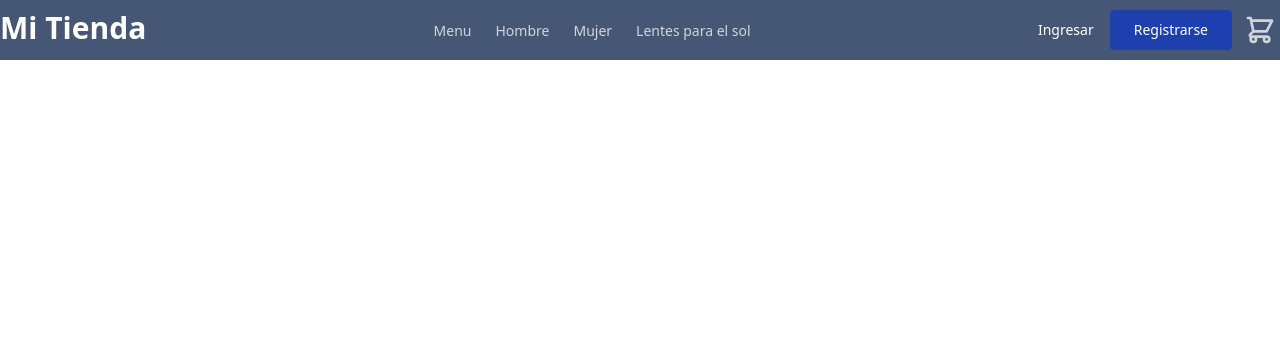
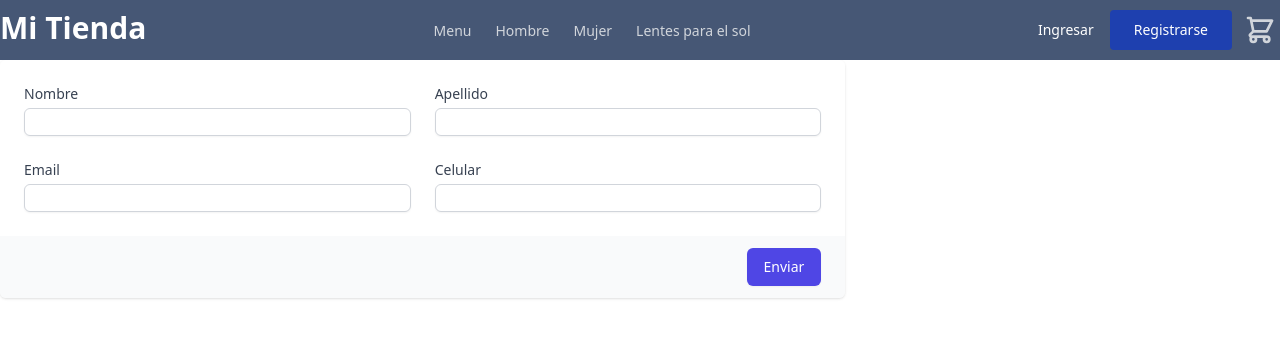
Before and after one commit to EugenioBravi/React-ecommerce, a React (Vite) app: page /form in a window 1280 px wide. Shown: the top 338 px of the page. Built offline with nearby package versions, Linux system fonts and the light colour scheme.

Commit message:
Item Collection II

```diff
--- a/package.json
+++ b/package.json
@@ -13,6 +13,7 @@
     "firebase": "^9.10.0",
     "react": "^18.2.0",
     "react-dom": "^18.2.0",
+    "react-hook-form": "^7.36.1",
     "react-router-dom": "^6.3.0",
     "react-spinners": "^0.13.4"
   },
--- a/src/App.jsx
+++ b/src/App.jsx
@@ -4,6 +4,7 @@ import { BrowserRouter, Route, Routes } from "react-router-dom";
 import ItemDetailContainer from "./components/ItemDetailContainer";
 import { CartContextProvider } from "./components/context/CartContext";
 import Cart from "./components/Cart";
+import Form from "./components/Form";
 
 const App = () => {
   return (
@@ -12,6 +13,7 @@ const App = () => {
         <NavBar />
         <Routes>
           <Route path="/" element={<ItemListContainer />} />
+          <Route path="/form" element={<Form />} />
           <Route path="/item/:id" element={<ItemDetailContainer />} />
           <Route path="/categoria/:category" element={<ItemListContainer />} />
           <Route path="/cart" element={<Cart />} />
--- a/src/components/Cart.jsx
+++ b/src/components/Cart.jsx
@@ -28,6 +28,12 @@ const Cart = () => {
           >
             Vaciar carrito
           </button>
+          <Link
+            to="/form"
+            className="my-2 py-2 px-4 bg-blue-700 font-semibold rounded-xl shadow-sm shadow-gray-300 text-white"
+          >
+            Terminar compra
+          </Link>
         </>
       ) : (
         <></>
--- /dev/null
+++ b/src/components/Form.jsx
@@ -0,0 +1,135 @@
+import { useState } from "react";
+
+import { useCartContext } from "./context/CartContext";
+import { addDoc, collection, getFirestore} from 'firebase/firestore';
+const Form = () => {
+
+  const {cart, totalPrice, clearCart} = useCartContext();
+  const [datos, setDatos] = useState({
+    nombre: "",
+    apellido: "",
+    email: "",
+    celular: "",
+  });
+
+  const handleInputChange = (event) => {
+    setDatos({
+      ...datos,
+      [event.target.name]: event.target.value,
+    });
+  };
+
+  const theDate = new Date().toISOString().slice(0, 10);
+
+  const sendOrder = (event) => {
+    event.preventDefault();
+
+    const order = {
+      buyer: datos,
+      items: cart,
+      total: totalPrice,
+      date: theDate,
+    };
+
+    const db = getFirestore();
+    const ordersCollection = collection(db, "orders");
+    addDoc(ordersCollection, order).then(({ id }) =>
+      console.log(id)
+    );
+
+    clearCart;
+  };
+
+  return (
+    <div>
+      <div className="md:grid md:grid-cols-3 md:gap-6">
+        <div className="mt-5 md:col-span-2 md:mt-0">
+          <form onSubmit={sendOrder}>
+            <div className="overflow-hidden shadow sm:rounded-md">
+              <div className="bg-white px-4 py-5 sm:p-6">
+                <div className="grid grid-cols-6 gap-6">
+                  <div className="col-span-6 sm:col-span-3">
+                    <label
+                      htmlFor="nombre"
+                      className="block text-sm font-medium text-gray-700"
+                    >
+                      Nombre
+                    </label>
+                    <input
+                      type="text"
+                      name="nombre"
+                      id="nombre"
+                      autoComplete="given-name"
+                      className="border mt-1 block w-full rounded-md border-gray-300 shadow-sm  sm:text-sm  h-7 pl-2"
+                      onChange={handleInputChange}
+                    />
+                  </div>
+
+                  <div className="col-span-6 sm:col-span-3">
+                    <label
+                      htmlFor="apellido"
+                      className="block text-sm font-medium text-gray-700"
+                    >
+                      Apellido
+                    </label>
+                    <input
+                      type="text"
+                      name="apellido"
+                      id="apellido"
+                      autoComplete="family-name"
+                      className="border mt-1 block w-full rounded-md border-gray-300 shadow-sm  sm:text-sm h-7 pl-2"
+                      onChange={handleInputChange}
+                    />
+                  </div>
+
+                  <div className="col-span-3 ">
+                    <label
+                      htmlFor="email"
+                      className="block text-sm font-medium text-gray-700"
+                    >
+                      Email
+                    </label>
+                    <input
+                      type="email"
+                      name="email"
+                      id="email"
+                      autoComplete="email"
+                      className="border mt-1 block w-full rounded-md border-gray-300 shadow-sm  sm:text-sm h-7 pl-2"
+                      onChange={handleInputChange}
+                    />
+                  </div>
+
+                  <div className="col-span-3">
+                    <label
+                      htmlFor="celular"
+                      className="block text-sm font-medium text-gray-700"
+                    >
+                      Celular
+                    </label>
+                    <input
+                      type="tel"
+                      name="celular"
+                      id="celular"
+                      autoComplete="tel"
+                      className="border mt-1 block w-full rounded-md border-gray-300 shadow-sm  sm:text-sm h-7 pl-2"
+                      onChange={handleInputChange}
+                    />
+                  </div>
+                </div>
+              </div>
+              <div className="bg-gray-50 px-4 py-3 text-right sm:px-6">
+                <button
+                  type="submit"
+                  className="inline-flex justify-center rounded-md border border-transparent bg-indigo-600 py-2 px-4 text-sm font-medium text-white shadow-sm hover:bg-indigo-700 focus:outline-none focus:ring-2 "
+                >
+                  Enviar
+                </button>
+              </div>
+            </div>
+          </form>
+        </div>
+      </div>
+    </div>
+  );
+};
+export default Form;
```
Also changed, not shown: 1 other file (tests, documents, lock files or other folders).
